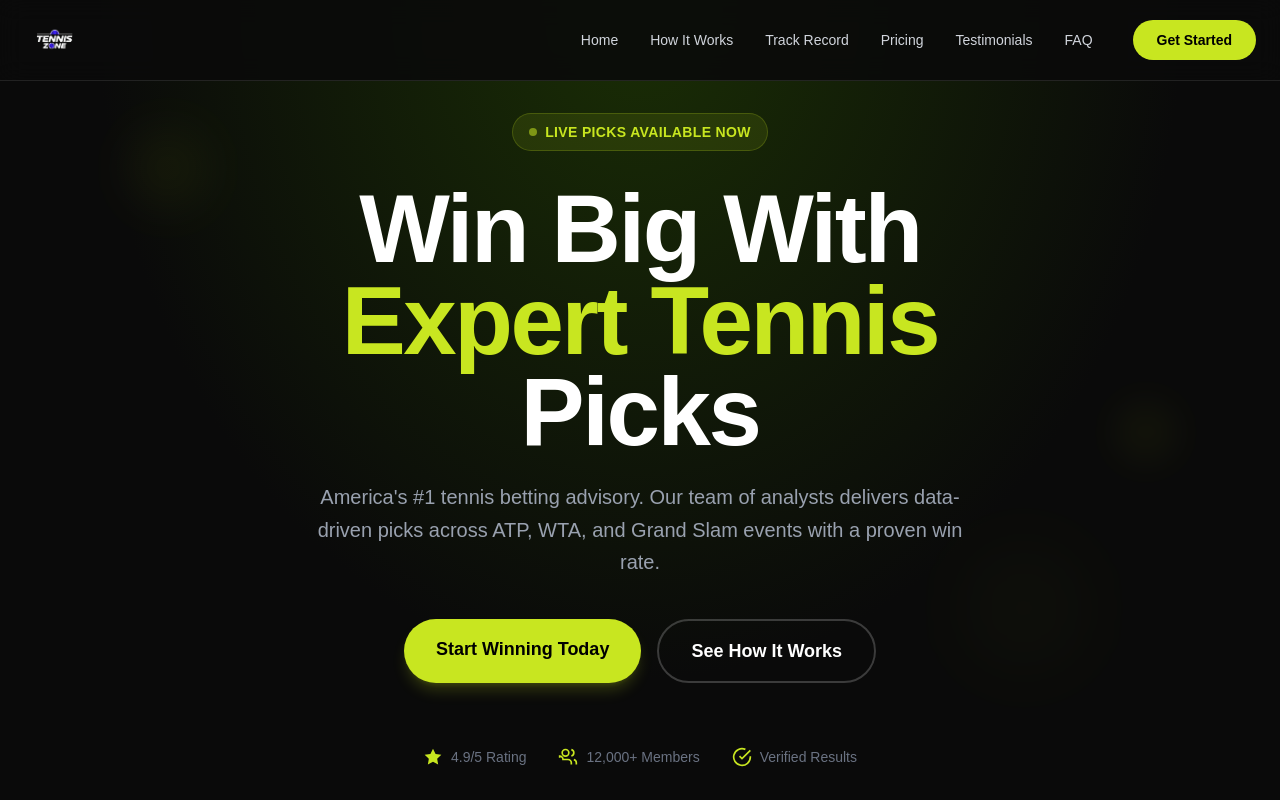
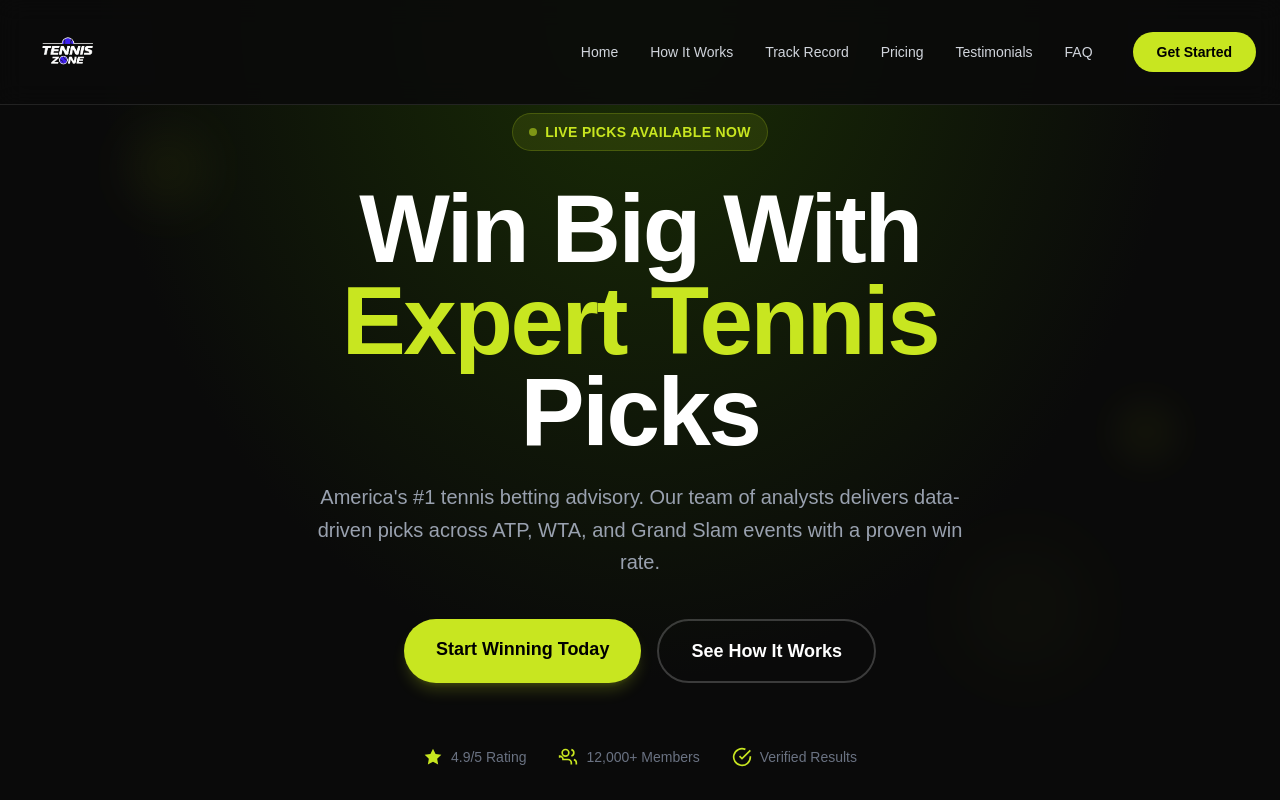
Before and after one commit to grebking/tenniszone, a Next.js app: page / in a window 1280 px wide. Shown: the top 800 px of the page. Built offline with nearby package versions, Linux system fonts and the light colour scheme.

Commit message:
Bigger logo

```diff
--- a/src/components/Footer.tsx
+++ b/src/components/Footer.tsx
@@ -7,7 +7,7 @@ export default function Footer() {
         <div className="grid md:grid-cols-4 gap-12 mb-12">
           {/* Brand */}
           <div className="md:col-span-1">
-            <Image src="/logo.png" alt="TennisZone" width={160} height={64} className="h-16 w-auto mb-4" />
+            <Image src="/logo.png" alt="TennisZone" width={240} height={96} className="h-24 w-auto mb-4" />
             <p className="text-gray-500 text-sm leading-relaxed">
               America&apos;s premier tennis betting advisory. Data-driven picks,
               verified results, consistent profits.
--- a/src/components/Header.tsx
+++ b/src/components/Header.tsx
@@ -19,7 +19,7 @@ export default function Header() {
     <header className="fixed top-0 left-0 right-0 z-50 bg-[#0a0a0a]/90 backdrop-blur-md border-b border-white/10">
       <div className="max-w-7xl mx-auto flex items-center justify-between px-6 py-3">
         <a href="#">
-          <Image src="/logo.png" alt="TennisZone" width={140} height={56} className="h-14 w-auto" priority />
+          <Image src="/logo.png" alt="TennisZone" width={220} height={88} className="h-20 w-auto" priority />
         </a>
 
         {/* Desktop nav */}
```
